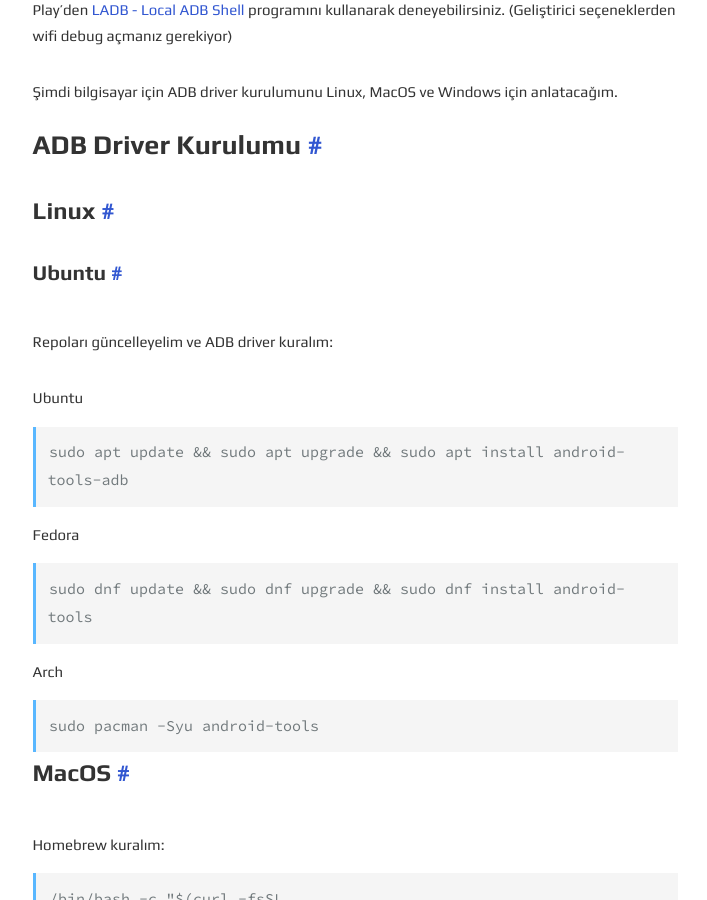
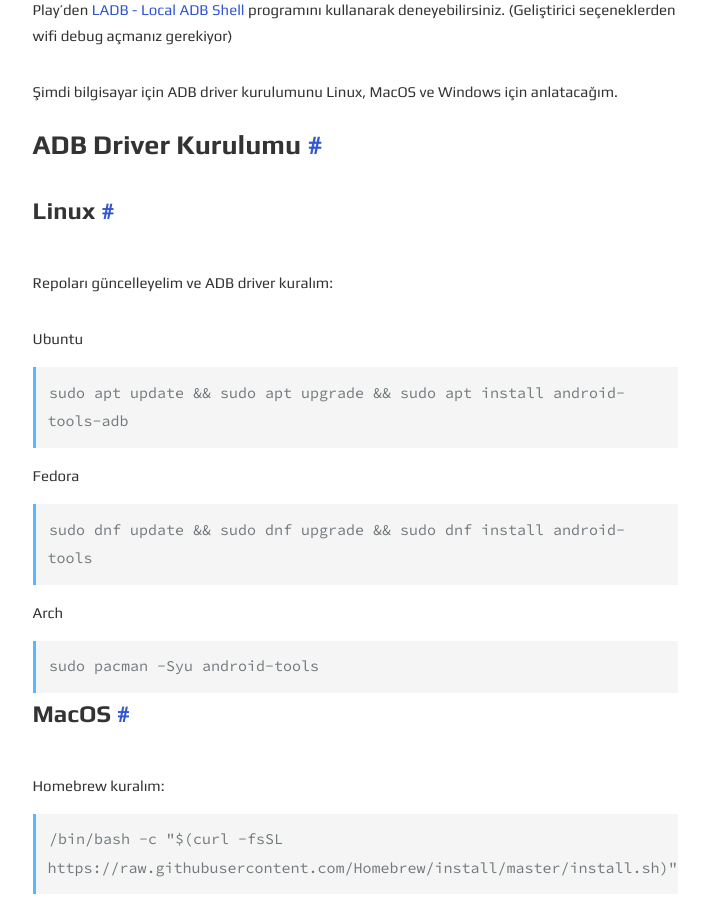
Before and after one commit to yucellmustafa/yucellmustafa.github.io, a Jekyll site: the page built from _posts/2022-07-30-adb-android-sistem-uygulamalari-silme.md, in a window 1280 px wide and 900 px high, scrolled down 502 px. Shown: the whole window, without its empty margins (285-992 px from the left). Built offline with Jekyll 4.4.1, drawn with Linux system fonts in a browser that asks for light colours; comment, search, counter and statistics services are not loaded.

Commit message:
fix typo

````diff
--- a/_posts/2022-07-30-adb-android-sistem-uygulamalari-silme.md
+++ b/_posts/2022-07-30-adb-android-sistem-uygulamalari-silme.md
@@ -13,16 +13,12 @@ Bildiğimiz üzere çoğu telefonda gereksiz birçok silinemeyen uygulama (Googl
 
 Bilgisayar ile gereksiz uygulamaları sileceğiz. Bunun için **Android Debugging Bridge (ADB)** driverı kullanacağız.
 
- **Not:** ADB driver'ı bilgisayarsız (local) olarak kullanmanın yolu da var ama denemedim. Google Play'den [LADB - Local ADB Shell](https://play.google.com/store/apps/details?id=com.draco.ladb) programını kullanarak deneyebilirsiniz. (Geliştirici seçeneklerden wifi debug açmanız gerekiyor)
+**Not:** ADB driver'ı bilgisayarsız (local) olarak kullanmanın yolu da var ama denemedim. Google Play'den [LADB - Local ADB Shell](https://play.google.com/store/apps/details?id=com.draco.ladb) programını kullanarak deneyebilirsiniz. (Geliştirici seçeneklerden wifi debug açmanız gerekiyor)
 
 Şimdi bilgisayar için ADB driver kurulumunu Linux, MacOS ve Windows için anlatacağım.
 
 ## ADB Driver Kurulumu
-
 ### Linux
-
-#### Ubuntu
-
 Repoları güncelleyelim ve ADB driver kuralım:
 
 Ubuntu
@@ -41,7 +37,6 @@ sudo pacman -Syu android-tools
 ```
 
 ### MacOS
-
 Homebrew kuralım:
 ```
 /bin/bash -c "$(curl -fsSL https://raw.githubusercontent.com/Homebrew/install/master/install.sh)"
@@ -53,7 +48,6 @@ brew install android-platform-tools
 ```
 
 ### Windows
-
 ADB minimal portable olarak [indirmek için tıkla](https://androidfilehost.com/?fid=962187416754459552)
 
 İndirdigimiz dosyayı herhangi bir dizine çıkartalım.
@@ -61,7 +55,6 @@ ADB minimal portable olarak [indirmek için tıkla](https://androidfilehost.com/
 Daha sonra **adb.exe** olan klasörde herhangi bir yere "shift + mouse sağ tık" yapalım. Açılan pencereden 'Komut Pencersini Burada Aç' benzeri buton çıkacak ve ona tıklayalım.
 
 ## USB Debug Modunu Aktif Etme
-
 İnternette aratarak telefonunuzun geliştirici seçeneklerini aktif ediniz ve Geliştirici Seçeneklerden **USB Hata Ayıklama** modunu aktif edelim.
 
 Telefonu bilgisayara bağladıktan sonra telefon üzerinden Bilgisayara Erişim İznini verelim.
@@ -69,7 +62,6 @@ Telefonu bilgisayara bağladıktan sonra telefon üzerinden Bilgisayara Erişim
 Eğer "Yanlızca Şarj" seçeneğinde bilgisayar telefonu görmüyorsa modları değiştirmeyi deneyin.
 
 ## ADB Shell Kullanım
-
 Telefonu ADB Shell üzerinden kontrol edelim.
 ```
 adb devices
````
